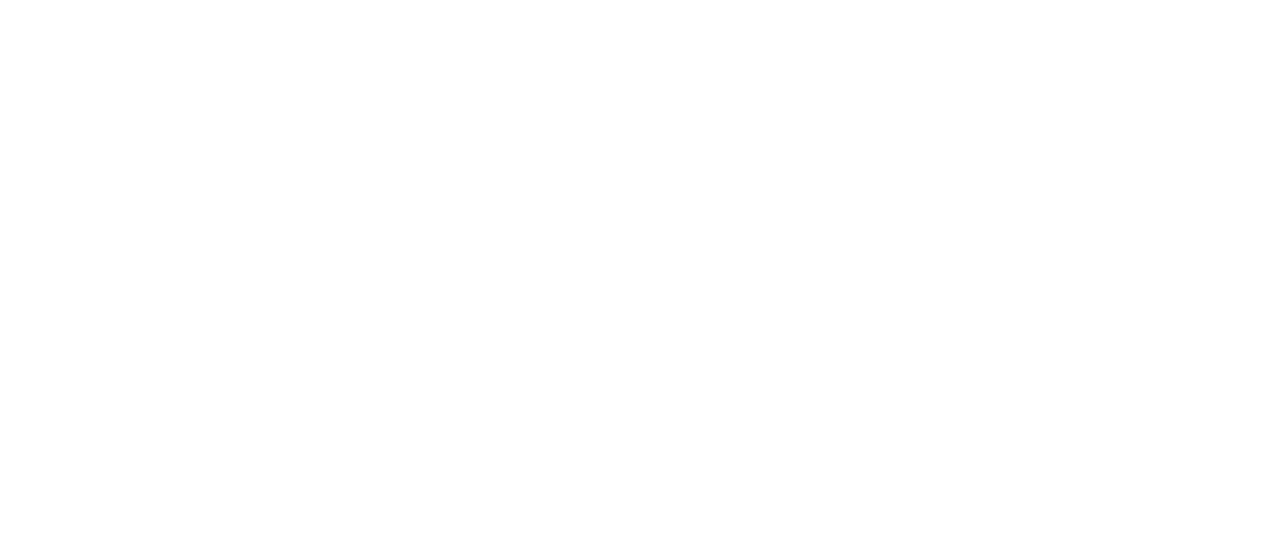
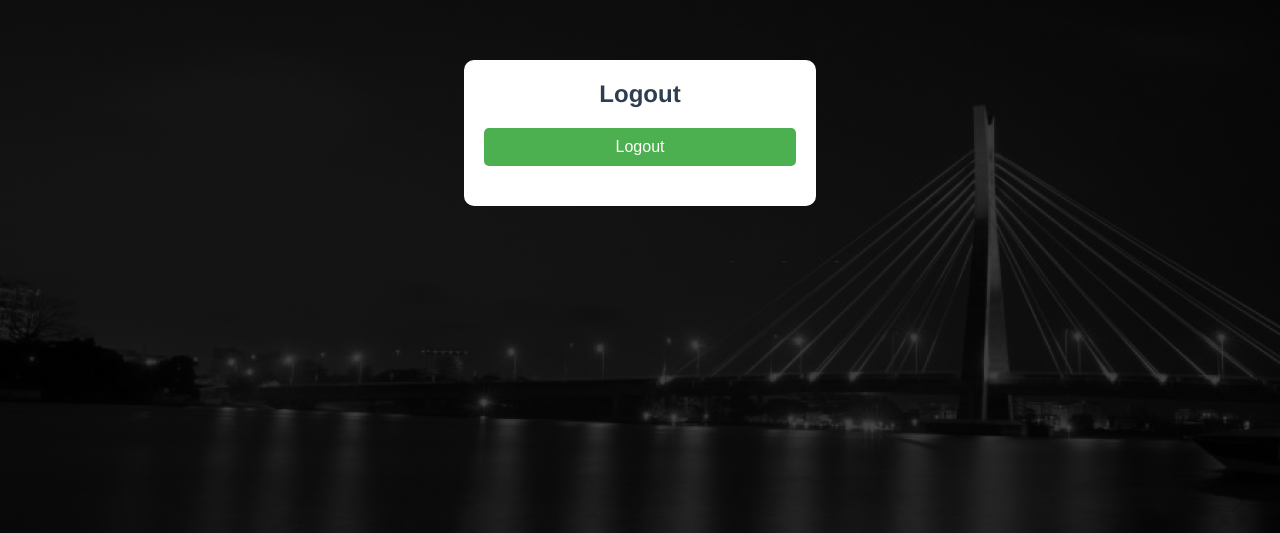
Before and after one commit to Lilianada/GalaxyShop, a Vue app: page /logout in a window 1280 px wide. Shown: the part 267-800 px from the top of the page. Built offline with nearby package versions, Linux system fonts and the light colour scheme.

Commit message:
Error Page

```diff
--- a/src/router/index.js
+++ b/src/router/index.js
@@ -25,6 +25,12 @@
     component: () =>
       import(/* webpackChunkName: "signup" */ "../views/SignupView.vue"),
   },
+  {
+    path: '/:pathMatch(.*)*',
+    name: "not-found",
+    component: () =>
+      import(/* webpackChunkName: "error" */ "../views/ErrorView.vue"),
+  },
 ];
 
 const router = createRouter({
--- /dev/null
+++ b/src/views/ErrorView.vue
@@ -0,0 +1,51 @@
+<template>
+    <section class="errorPage">
+        <div class="errorWrap">
+            <div class="errorText">
+                <h1>404</h1>
+                <h2>Page Not Found</h2>
+                <p>The page you are looking for might have been removed, had its name changed, or doesn't exist.</p>
+                <router-link to="/">Go to Home</router-link>
+            </div>
+        </div>
+    </section>
+</template>
+
+<script>
+    export default {
+
+    }
+</script>
+
+<style lang="scss" scoped>
+    .errorPage {
+        background: url(../assets/Images/404Bg.png);
+        height: 100vh;
+        width: 100vw;
+        overflow: hidden;
+        display: flex;
+        align-items: center;
+        .errorWrap {
+            max-width: 22rem;
+            width: 100%;
+            margin: 0 auto;
+            padding: 20px;
+            background: #fff;
+            border-radius: 10px;
+            text-align: center;
+        }
+        .errorText {
+            h1 {
+                font-size: 24px;
+                margin-bottom: 10px;
+            }
+            h2 {
+                font-size: 24px;
+                margin-bottom: 10px;
+            }
+            p {
+                margin-bottom: 24px;
+            }
+        }
+    }
+</style>
--- a/src/views/HomeView.vue
+++ b/src/views/HomeView.vue
@@ -1,7 +1,12 @@
 <template>
   <div class="home">
-
     <Header/>
+    <div class="homeWrap">
+      <div class="homeForm">
+        <h2>Home</h2>
+        <p>Welcome to the home page</p>
+      </div>
+    </div>
   </div>
 </template>
 
--- a/src/views/LoginView.vue
+++ b/src/views/LoginView.vue
@@ -18,7 +18,7 @@
         <div class="form-links">
           <div class="form-links">
             <router-link to="/signup">New user? Signup</router-link> |
-            <router-link to="/404">Forgot password</router-link>
+            <router-link to="/not-found">Forgot password</router-link>
           </div>
         </div>
       </form>
--- a/src/views/LogoutView.vue
+++ b/src/views/LogoutView.vue
@@ -1,15 +1,94 @@
 <template>
-    <div>
+  <main class="logoutWrap">
+    <div class="logoutForm">
+      <form>
+        <h2>Logout</h2>
 
+        <div class="form-group">
+          <button type="submit" @click.prevent="Logout">Logout</button>
+        </div>
+      </form>
     </div>
+  </main>
 </template>
 
 <script>
-    export default {
-
-    }
+export default {
+  data() {
+    return {
+    };
+  },
+  methods: {
+    Logout() {
+      // your Logout logic here
+    },
+  },
+};
 </script>
 
-<style lang="scss" scoped>
+<style scoped>
+.logoutWrap {
+  background: url(../assets/Images/404Bg.png);
+  height: 100vh;
+  width: 100vw;
+  overflow: hidden;
+  display: flex;
+  align-items: center;
+}
 
+.logoutForm {
+  max-width: 22rem;
+  width: 100%;
+  margin: 0 auto;
+  padding: 20px;
+  background: #fff;
+  border-radius: 10px;
+  text-align: center;
+}
+h2 {
+  font-size: 24px;
+  margin-bottom: 20px;
+}
+.form-group {
+  margin-bottom: 20px;
+  text-align: left;
+}
+label {
+  display: block;
+  font-size: 16px;
+  font-weight: bold;
+  margin-bottom: 5px;
+}
+input[type="text"],
+input[type="password"] {
+  width: 100%;
+  padding: 10px;
+  font-size: 16px;
+  border-radius: 5px;
+  border: 1px solid #ccc;
+  box-sizing: border-box;
+}
+button[type="submit"] {
+  background-color: #4caf50;
+  color: white;
+  padding: 10px 20px;
+  font-size: 16px;
+  border-radius: 5px;
+  border: none;
+  cursor: pointer;
+  width: 100%;
+}
+button[type="submit"]:hover {
+  background-color: #3e8e41;
+}
+.form-links {
+  margin-top: 20px;
+  font-size: 14px;
+}
+.form-links a {
+  color: #4caf50;
+}
+.form-links a:hover {
+  text-decoration: underline;
+}
 </style>
--- a/src/views/SignupView.vue
+++ b/src/views/SignupView.vue
@@ -16,7 +16,7 @@
             </div>
             <div class="form-links">
                 <router-link to="/login">Already a user? Login</router-link> |
-                <router-link to="/404">Forgot password</router-link>
+                <router-link to="/not-found">Forgot password</router-link>
             </div>
         </form>
     </div>
```
